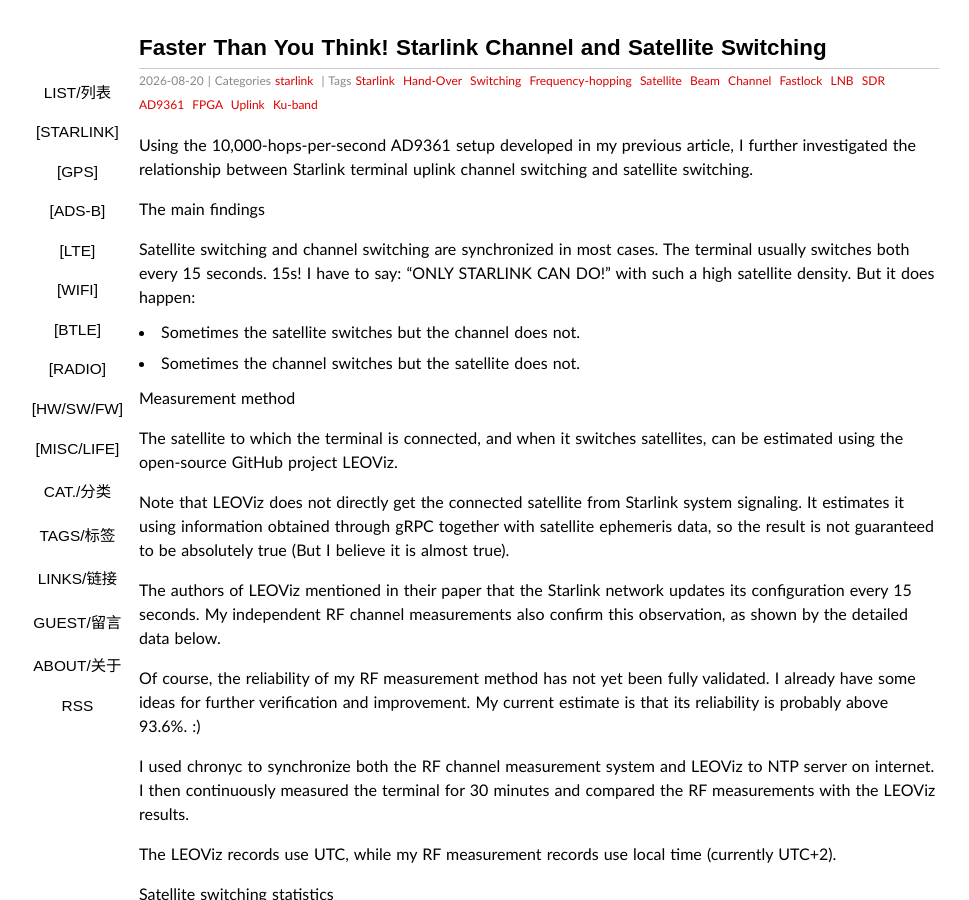
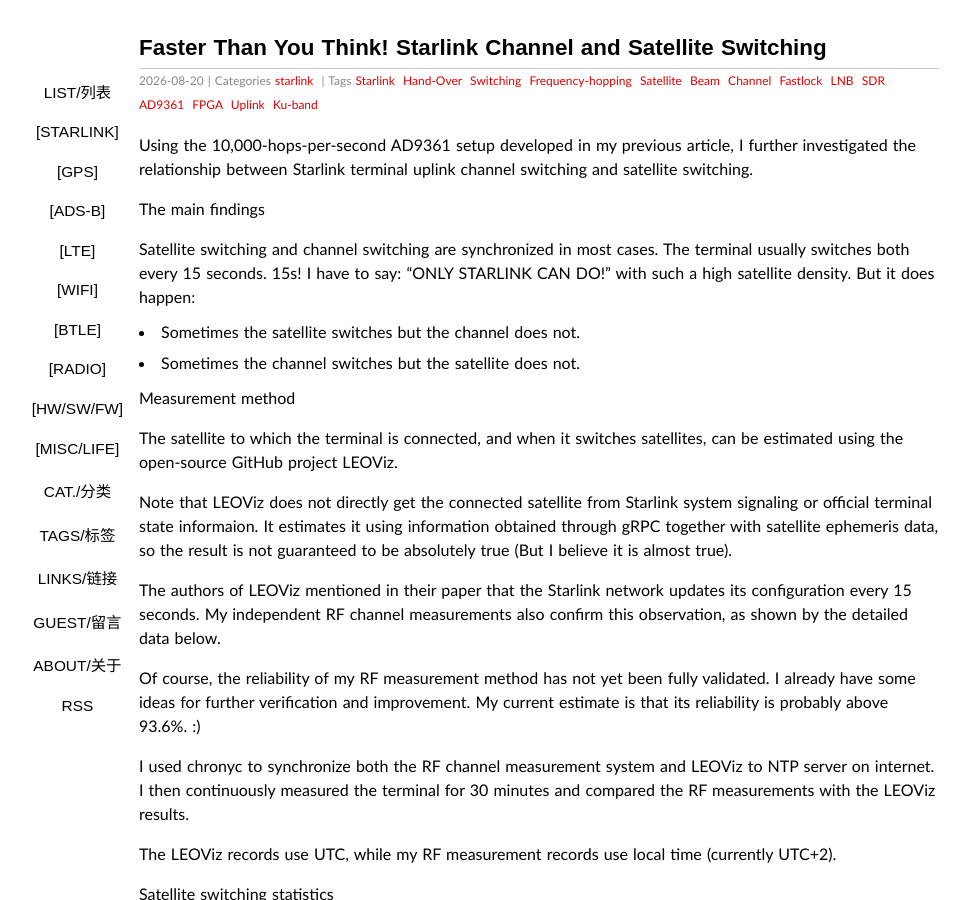
Before and after one commit to sdr-x/sdr-x.github.io, a Jekyll site: the page built from _posts/2026-08-20-starlink-UL-SAT-ch-switch.md, in a window 1280 px wide and 900 px high. Shown: the whole window, without its empty margins (101-1070 px from the left). Built offline with Jekyll 4.4.1, drawn with Linux system fonts in a browser that asks for light colours; comment, search, counter and statistics services are not loaded.

Commit message:
Update LEOViz description for satellite estimation
Clarified the limitations of LEOViz in estimating the connected satellite by specifying that it does not use official terminal state information.

```diff
--- a/_posts/2026-08-20-starlink-UL-SAT-ch-switch.md
+++ b/_posts/2026-08-20-starlink-UL-SAT-ch-switch.md
@@ -20,7 +20,7 @@ Measurement method
 
 The satellite to which the terminal is connected, and when it switches satellites, can be estimated using the open-source GitHub project LEOViz.
 
-Note that LEOViz does not directly get the connected satellite from Starlink system signaling. It estimates it using information obtained through gRPC together with satellite
+Note that LEOViz does not directly get the connected satellite from Starlink system signaling or official terminal state informaion. It estimates it using information obtained through gRPC together with satellite
 ephemeris data, so the result is not guaranteed to be absolutely true (But I believe it is almost true).
 
 The authors of LEOViz mentioned in their paper that the Starlink network updates its configuration every 15 seconds. My independent RF channel measurements also confirm this
```
